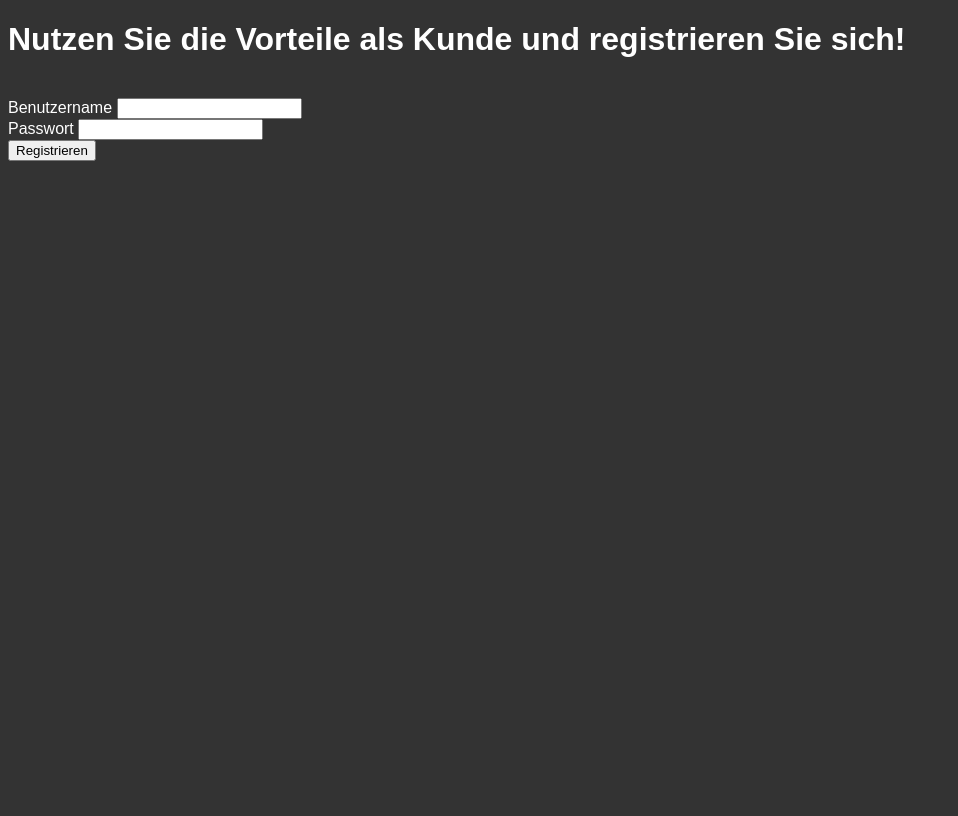
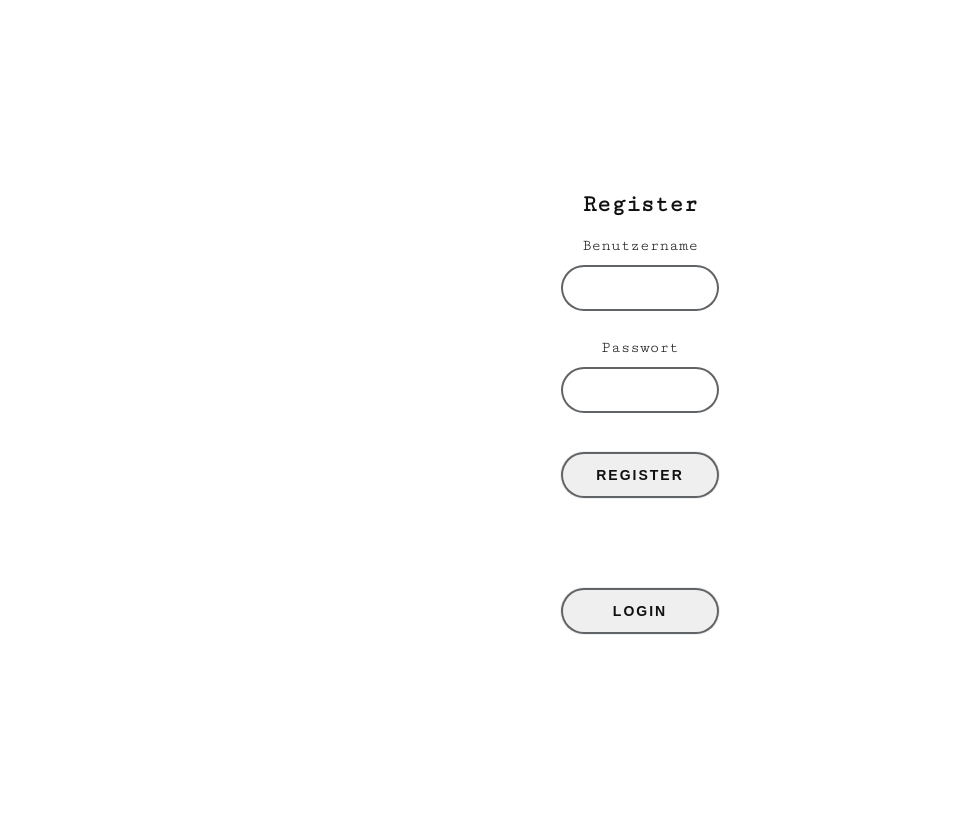
Before and after one commit to TheresiaCat/GPT2SpeechCK, a PHP site: page /register.html in a window 1280 px wide. Shown: the whole page, without its empty margins (0-958 px from the left). Before the commit the page ends 161 px from the top, so only its background shows below. Run offline with PHP 8.4, Linux system fonts and the light colour scheme.

Commit message:
Redesign Resgister

```diff
--- a/login.html
+++ b/login.html
@@ -32,7 +32,7 @@
 			</form>
 			<br><br><br><br>
 			<form action="register.html" method="GET">
-				<button id="register">I don't have an acc</button>
+				<button id="register">register</button>
 			</form>
 		</main>
 		</div>
--- a/mystyle.css
+++ b/mystyle.css
@@ -41,11 +41,13 @@ input, button {
     font-weight: 700;
     text-align: center;
     padding: 16px 14px 18px;
-    box-shadow: inset 0 0 0 2px #616467;
     color: #101010;
     height: 48px;
   }
 
+  input{
+    box-shadow: inset 0 0 0 2px #616467;
+  }
 /*img*/
 #bg-chat {
     position: fixed; /* Damit das Hintergrundbild fest positioniert wird */
@@ -163,12 +165,10 @@ input, button {
     align-items: center; /* Vertikal zentrieren */
     justify-content: center; /* Horizontal zentrieren */
     height: 100vh; /* 100% der Bildschirmhöhe */
-  }
-
-  .login {
     font-family: 'CutiveMono-Regular', monospace;
     text-align: center;
   }
+
 
   form {
     display: flex;
@@ -184,7 +184,7 @@ input, button {
     box-sizing: border-box;
     padding: 8px;
     margin: 10px 0;
-    width: 100%;
+    width: 5em;
   }
 
 
@@ -193,15 +193,10 @@ input, button {
     box-sizing: border-box;
     padding: 8px;
     margin: 10px 0;
-    width: 100%;
+    width: 5em;
   margin-top: 20px;
   cursor: pointer;
   border: none;
   border-radius: 25px;
   font-size: 16px;
 }
-
-#anmelden-button:hover,
-#register:hover {
-  background-color: #7f1cb3;
-}
--- a/register.html
+++ b/register.html
@@ -6,12 +6,13 @@
 	<meta name="viewport" content="width=device-width, initial-scale=1">
 	<title>Register</title>
 	<meta name="language" content="de">
-	<link rel="stylesheet" href="../style.css">
+	<link rel="stylesheet" href="../mystyle.css">
 </head>
 
 <body>
 	<div class="container">
-			<h1>Nutzen Sie die Vorteile als Kunde und registrieren Sie sich!</h1> <br>
+	<main class="register">
+		<h2>Register</h2>
 			<form action="../php/register.php" method="POST">
                 <label for="username">Benutzername</label>
                 <input id="username" type="text" name="username">
@@ -19,9 +20,13 @@
 				<label for="password">Passwort</label>
 				<input id="password" type="password" name="password">
 				<br>
-				<input type="submit" value="Registrieren">
+				<input type="submit" value="Register">
+				<br><br><br><br>
 			</form>
-
+			<form action="../login.html">
+				<input type="submit" value="login">
+			</form>
+		</main>
 	</div>
 </body>
 </html>
```
